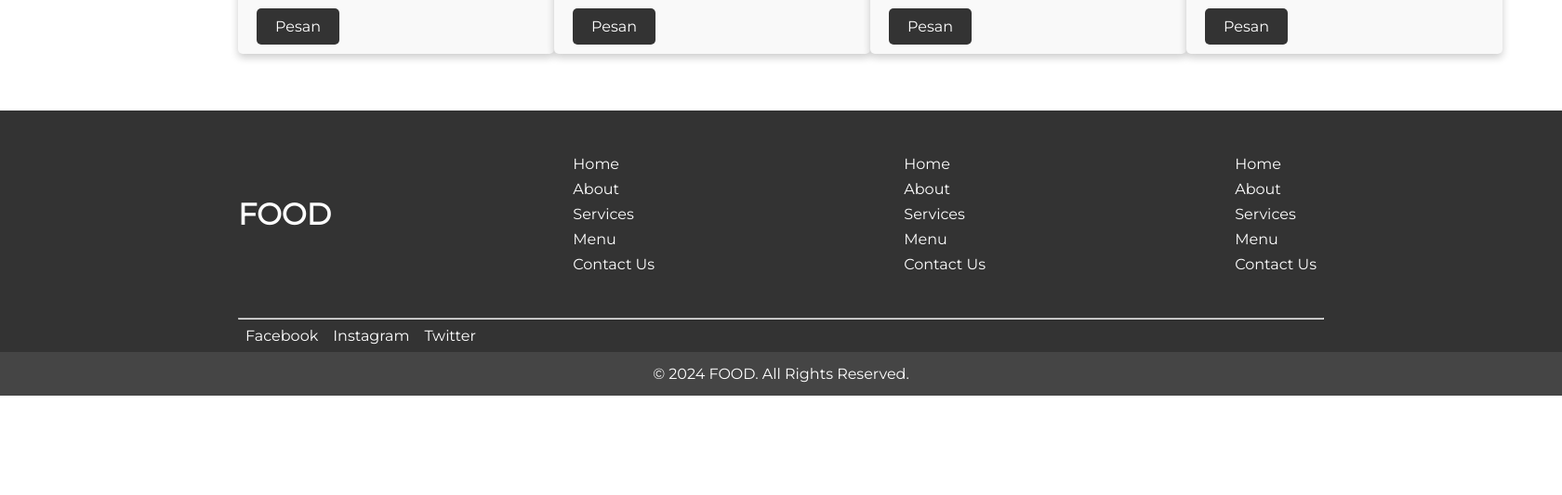
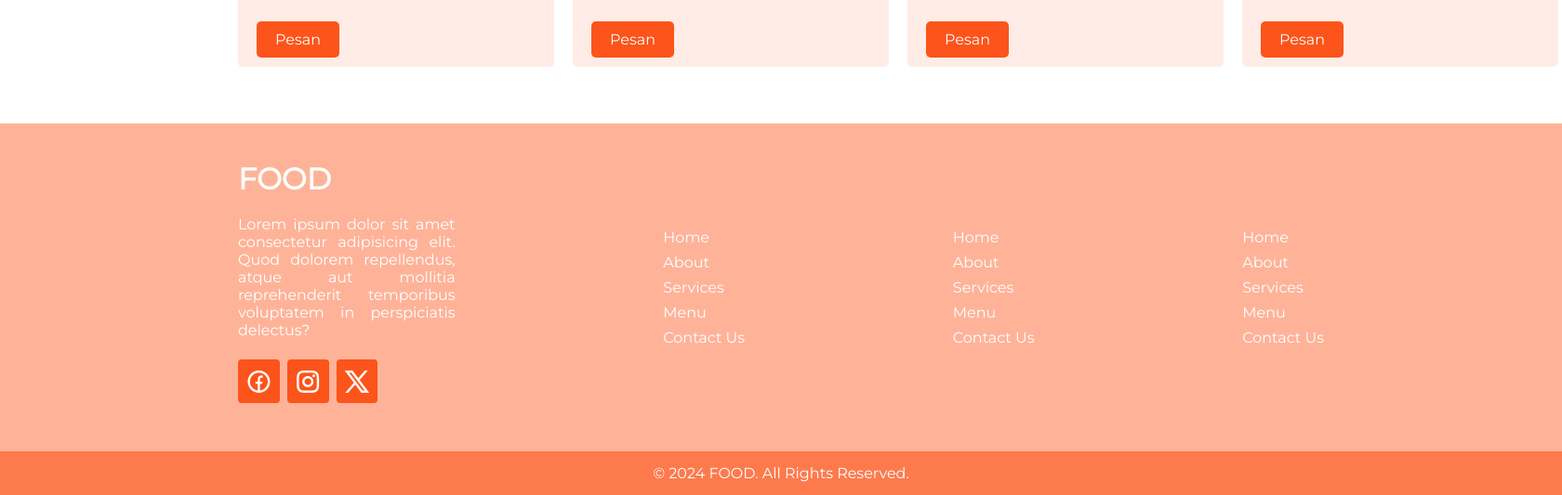
Before and after one commit to aufaramdhn/pw2024_tubes_233040028, a PHP site: page / in a window 1680 px wide; the page is wider, and only the part inside the window is pictured. Shown: the part 2279-2812 px from the top of that part at 93% size. Before the commit the page ends 2705 px from the top of that part, so only its background shows below. Run offline with PHP 8.4, Linux system fonts and the light colour scheme.

Commit message:
update layout frontend, add colors

```diff
--- a/assets/css/style.css
+++ b/assets/css/style.css
@@ -2,11 +2,49 @@
 @import url("https://fonts.googleapis.com/css2?family=Lora&display=swap");
 
 :root {
-  --background-color: rgb(250, 246, 245);
-  --primary-color: rgb(187, 74, 68);
-  --secondary-color: rgb(225, 146, 142);
-  --accent-color: rgb(227, 110, 104);
-  --text-color: rgb(13, 8, 7);
+  /* --background-color: rgb(250, 246, 245); */
+
+  --primary-100-color: #ffece6;
+  --primary-200-color: #fed9cc;
+  --primary-300-color: #fec6b3;
+  --primary-400-color: #feb399;
+  --primary-500-color: #fea080;
+  --primary-600-color: #fd8d66;
+  --primary-700-color: #fd7a4d;
+  --primary-800-color: #fd6733;
+  --primary-900-color: #fc541a;
+
+  --secondary-100-color: #fc4100;
+  --secondary-200-color: #e33b00;
+  --secondary-300-color: #ca3400;
+  --secondary-400-color: #b02e00;
+  --secondary-500-color: #972700;
+  --secondary-600-color: #7e2100;
+  --secondary-700-color: #651a00;
+  --secondary-800-color: #4c1300;
+  --secondary-900-color: #320d00;
+
+  --white-100-color: #e8e8e8;
+  --white-200-color: #d0d0d0;
+  --white-300-color: #b9b9b9;
+  --white-400-color: #a1a1a1;
+  --white-500-color: #8a8a8a;
+  --white-600-color: #737373;
+  --white-700-color: #5b5b5b;
+  --white-800-color: #444444;
+  --white-900-color: #2c2c2c;
+
+  --black-100-color: #151515;
+  --black-200-color: #131313;
+  --black-300-color: #111111;
+  --black-400-color: #0f0f0f;
+  --black-500-color: #0d0d0d;
+  --black-600-color: #0b0b0b;
+  --black-700-color: #080808;
+  --black-800-color: #060606;
+  --black-900-color: #040404;
+
+  --white-color: #fbfbfb;
 }
 
 * {
@@ -17,6 +55,7 @@
 
 body {
   font-family: "Montserrat", sans-serif;
+  overflow-x: hidden;
 }
 
 /* custom css */
@@ -27,15 +66,16 @@ body {
 
 .btn {
   padding: 10px 20px;
-  background-color: #333;
-  color: #fff;
+  background-color: var(--primary-900-color);
+  color: var(--white-color);
   text-decoration: none;
   border-radius: 5px;
+  transition: all 0.3s;
 }
 
 .btn:hover {
-  background-color: #f1f1f1;
-  color: #333;
+  background-color: var(--secondary-100-color);
+  color: var(--white-color);
 }
 
 .vertical-line {
@@ -323,7 +386,7 @@ nav ul li a:hover:before {
 /* Footer */
 
 footer {
-  background-color: #333;
+  background-color: var(--primary-400-color);
   color: #fff;
 }
 
@@ -334,16 +397,37 @@ footer {
   align-items: center;
 }
 
+.footer-logo {
+  width: 20%;
+}
+
+.footer-logo p {
+  margin: 20px 0;
+  text-align: justify;
+}
+
+.footer-social ul {
+  margin: 10px 0;
+}
+
 .footer-social ul {
   display: flex;
   justify-content: left;
   align-items: center;
 }
 
+.footer-social ul li a {
+  padding: 6px 8px;
+  background-color: var(--primary-900-color);
+  border-radius: 4px;
+  margin-right: 8px;
+  font-size: 1.8rem;
+}
+
 .footer-menu ul li,
 .footer-social ul li {
   list-style: none;
-  margin: 8px 8px;
+  margin: 8px 0;
 }
 
 .footer-menu ul li a,
@@ -353,9 +437,88 @@ footer {
 }
 
 .copyright {
-  background-color: rgba(74, 74, 74, 0.8);
+  background-color: var(--primary-700-color);
   padding: 14px 0;
   text-align: center;
 }
 
 /* End Footer */
+
+/* ------------------------------------ */
+
+/* VIEW PROFILE */
+
+#profile {
+  position: relative;
+  padding: 80px 0;
+}
+
+.wrap-profile {
+  display: flex;
+  gap: 20px;
+}
+
+.navigation {
+  display: flex;
+  flex-direction: column;
+  gap: 20px;
+}
+
+.profile-img {
+  width: 100%;
+}
+
+.profile-nav {
+  flex: 1;
+  display: flex;
+  flex-direction: column;
+  margin-bottom: 20px;
+}
+
+.profile-nav a {
+  font-size: 1rem;
+  text-decoration: none;
+  padding: 14px 22px;
+  transition: all 0.3s;
+  color: var(--black-100-color);
+}
+
+.profile-nav a:hover {
+  background-color: var(--primary-100-color);
+  border-radius: 8px;
+}
+
+.profile-content {
+  flex: 1;
+  padding-left: 40px;
+}
+
+.header-profile h2 {
+  font-size: 2rem;
+  margin-bottom: 20px;
+}
+
+.wrap-form {
+  display: flex;
+  gap: 60px;
+}
+
+.form-col {
+  flex: 1;
+}
+
+.form-group {
+  display: flex;
+  flex-direction: column;
+}
+
+.form-group label {
+  margin-bottom: 10px;
+}
+
+.form-group input {
+  padding: 10px;
+  margin-bottom: 20px;
+  border-radius: 5px;
+  border: 1px solid #ccc;
+}
--- a/index.php
+++ b/index.php
@@ -17,7 +17,7 @@ require_once('function.php');
     <meta name="viewport" content="width=device-width, initial-scale=1.0" />
     <title>Document</title>
     <link rel="stylesheet" href="assets/css/style.css">
-    <script src="https://cdn.jsdelivr.net/npm/feather-icons/dist/feather.min.js"></script>
+    <link href="https://cdn.jsdelivr.net/npm/remixicon@4.2.0/fonts/remixicon.css" rel="stylesheet" />
 </head>
 
 <body>
@@ -58,6 +58,7 @@ require_once('function.php');
             </div>
         </div>
     </header>
+
     <section id="home" class="container">
         <div class="wrap-home">
             <div class="deskripsi-home">
@@ -65,8 +66,8 @@ require_once('function.php');
                 <p>Destinasi online Anda untuk memesan makanan favorit Anda dengan mudah dan cepat. Dengan kami, Anda tidak perlu lagi repot-repot keluar rumah atau menelepon restoran, karena semua pesanan Anda dapat diproses hanya dengan beberapa klik!</p>
                 <a href="" class="btn">Pilih Menu</a>
             </div>
-            <div class="photo-home">
-                <img src="https://source.unsplash.com/400x400/?nature,water" alt="" />
+            <div class="img-home">
+                <img src="/assets/picture/login.jpg" alt="" />
             </div>
         </div>
     </section>
@@ -103,7 +104,7 @@ require_once('function.php');
 
     <section id="menu" class="container">
         <div class="header-text">
-            <h1>Menu Kami</h1>
+            <h1>Our Menus</h1>
             <p>Pilih menu makanan favorit Anda dan nikmati makanan lezat yang kami sediakan!</p>
         </div>
         <div class="wrap-menu">
@@ -155,6 +156,14 @@ require_once('function.php');
             <div class="wrap-footer">
                 <div class="footer-logo">
                     <h1>FOOD</h1>
+                    <p>Lorem ipsum dolor sit amet consectetur adipisicing elit. Quod dolorem repellendus, atque aut mollitia reprehenderit temporibus voluptatem in perspiciatis delectus?</p>
+                    <div class="footer-social">
+                        <ul>
+                            <li><a href=""><i class="ri-facebook-circle-line"></i></a></li>
+                            <li><a href=""><i class="ri-instagram-line"></i></a></li>
+                            <li><a href=""><i class="ri-twitter-x-line"></i></a></li>
+                        </ul>
+                    </div>
                 </div>
                 <div class="footer-menu">
                     <ul>
@@ -184,14 +193,6 @@ require_once('function.php');
                     </ul>
                 </div>
             </div>
-            <hr>
-            <div class="footer-social">
-                <ul>
-                    <li><a href="">Facebook</a></li>
-                    <li><a href="">Instagram</a></li>
-                    <li><a href="">Twitter</a></li>
-                </ul>
-            </div>
         </div>
         <div class="copyright">
             <p>&copy; 2024 FOOD. All Rights Reserved.</p>
```
Also changed, not shown: other parts of assets/css/style.css (+32 -9 lines).
